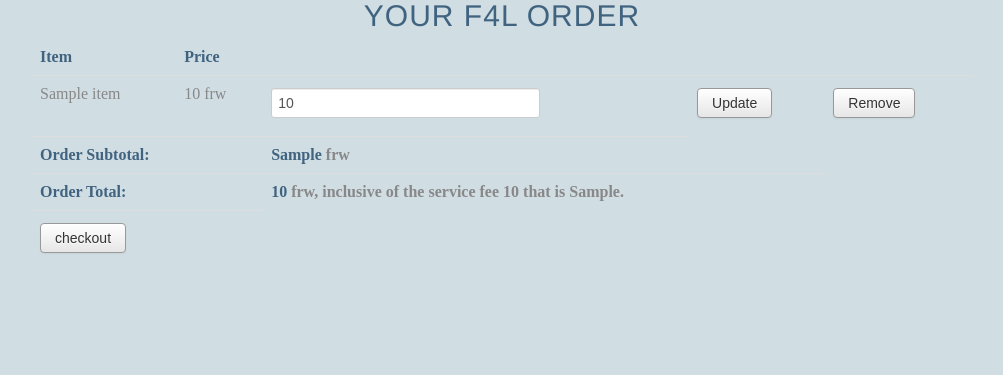
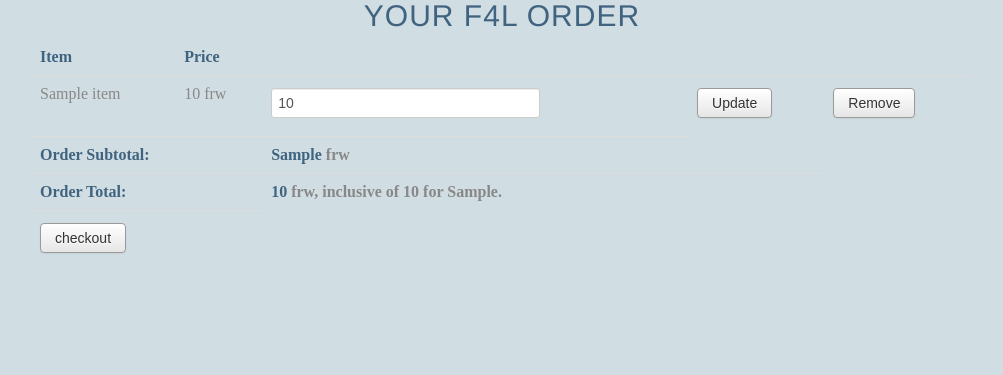
Before and after one commit to kLabRW/foodcourt, a Django app: template templates/public/order.html in a window 1280 px wide. Shown: the part 191-566 px from the top of the page, without its empty margins (138-1141 px from the left). Run offline with Django 3.2, Linux system fonts and the light colour scheme; tables that the repository leaves empty hold one stand-in row (values such as "Sample post"); the template is opened without the code that fills it: values that come from a table or form of the project are taken from there, most other values are stand-ins (such as "Sample title", 1, 10 or a date in 2020); parts of the project's set-up code (start-up, migrations or seed data) failed here and were passed over; some libraries are stand-ins or nearby versions; some web fonts are replaced.

Commit message:
fixing type

```diff
--- a/templates/public/order.html
+++ b/templates/public/order.html
@@ -32,7 +32,7 @@
       Order Total:
      </th>
      <th style="color: #40637f;" colspan="2">
-      {{total}}<span style="color: #888888;"> frw, inclusive of the service fee {{item.owner.service_fee}} that is {{ item.owner.service_type }}.</span>
+      {{total}}<span style="color: #888888;"> frw, inclusive of {{item.owner.service_fee}} for {{ item.owner.service_type }}.</span>
      </th>
    </tr>
    {% if order_items %}
```
